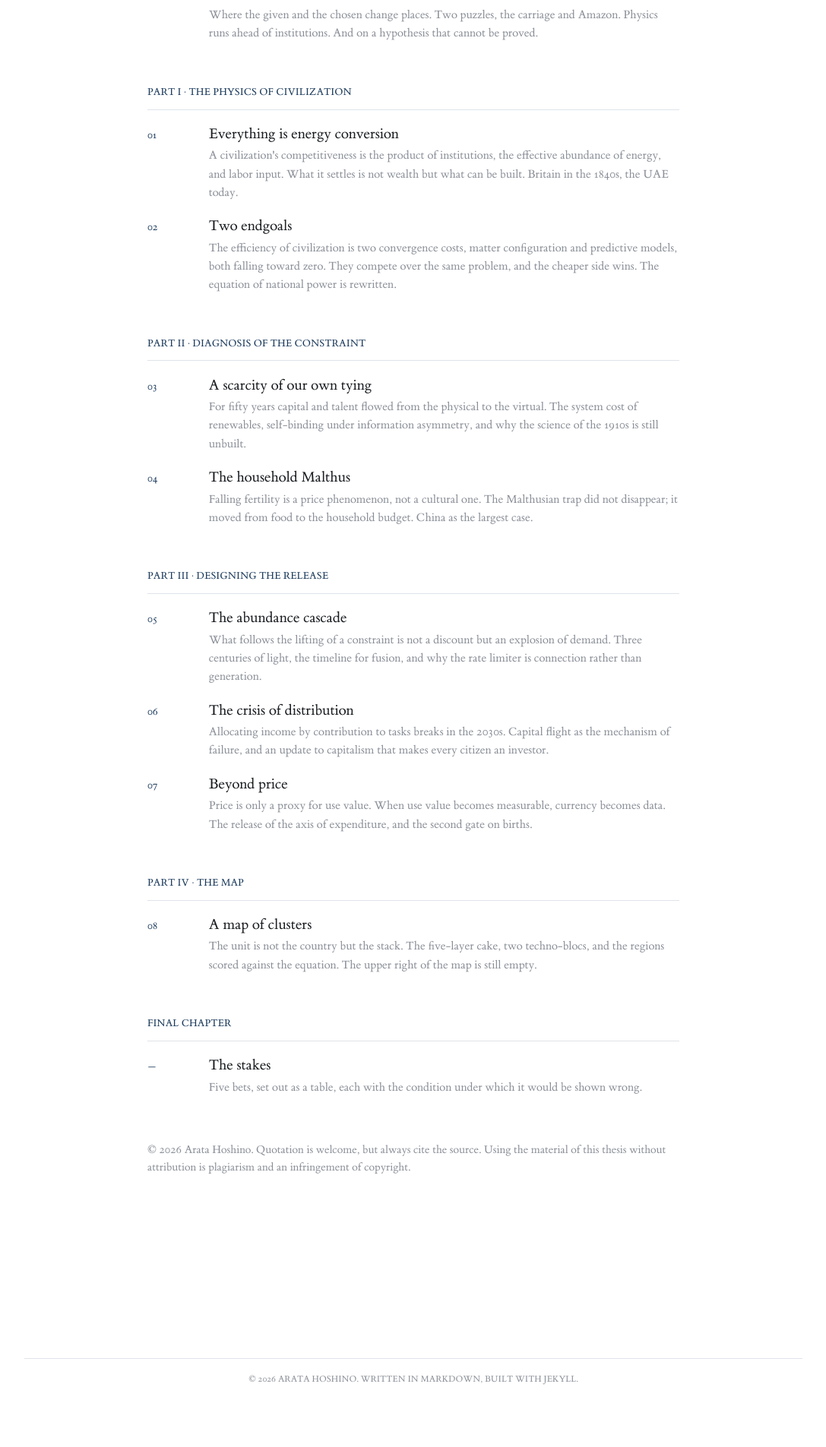
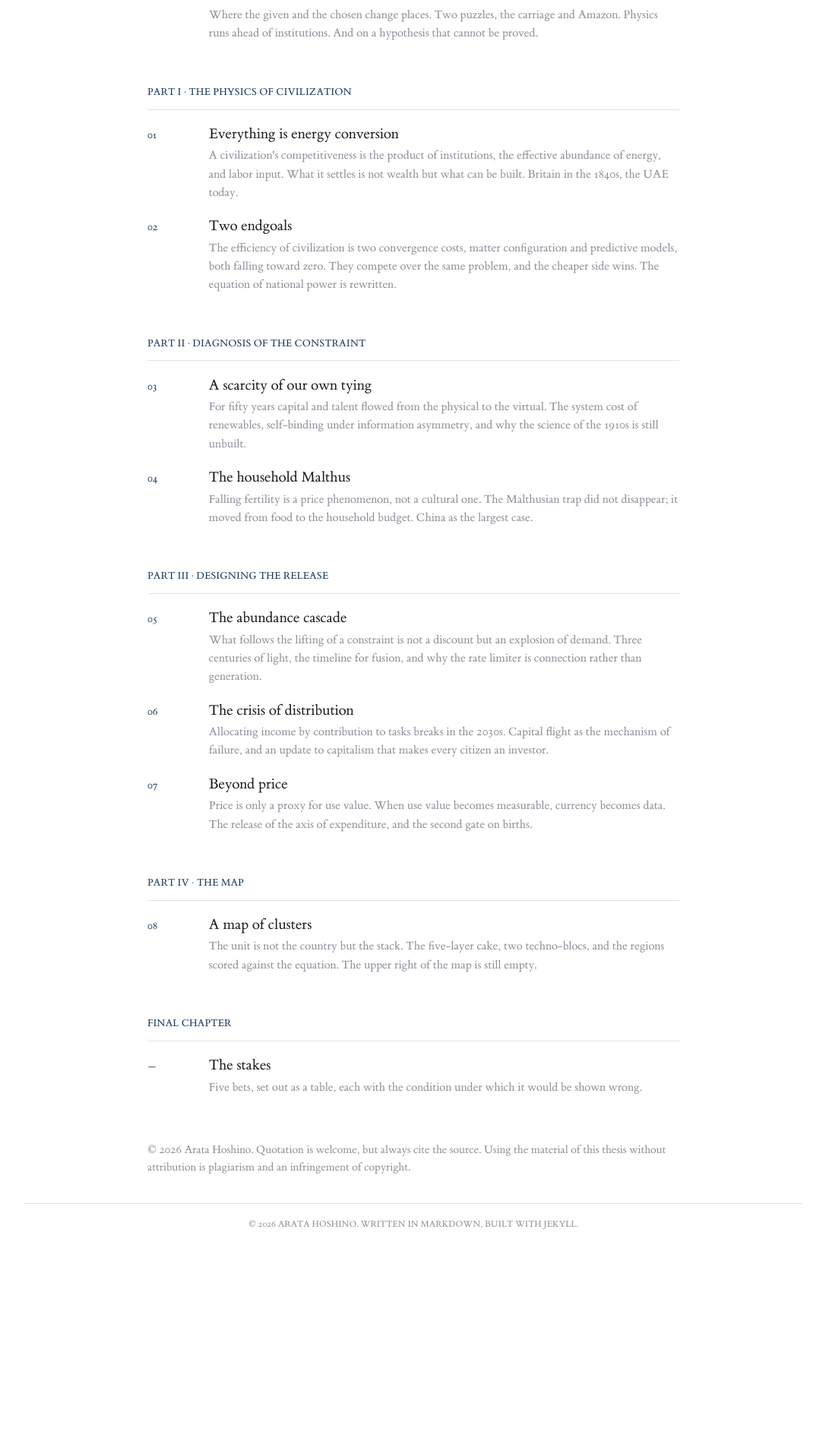
Before and after one commit to arata-hoshino/arata-hoshino.github.io, a Jekyll site: the page built from index.md, in a window 1280 px wide. Shown: the part 2054-3959 px from the top of the page at 76% size, without its empty margins (96-1183 px from the left). Built offline with Jekyll 4.4.1, drawn with Linux system fonts in a browser that asks for light colours; after the commit the page ends 3755 px from its top, so only the background shows below that.

Commit message:
Bring the notice down to the footer's rule on the contents page
The contents page closes on the notice, so its article gives up the
run-out at the foot and the footer draws up: the notice now stands 36px
over the rule. Only that page is affected; the body carries the class.

Co-Authored-By: Claude Opus 5 <noreply@anthropic.com>

```diff
--- a/_layouts/default.html
+++ b/_layouts/default.html
@@ -12,7 +12,7 @@
     <link rel="icon" href="{{ '/assets/favicon.svg' | relative_url }}" type="image/svg+xml">
     <link rel="stylesheet" href="{{ '/assets/css/style.css' | relative_url }}?v={{ site.time | date: '%s' }}">
   </head>
-  <body>
+  <body{% if page.url == '/' %} class="is-contents"{% endif %}>
     <a class="skip-link" href="#content">Skip to content</a>
 
     {% include runhead.html %}
--- a/assets/css/style.css
+++ b/assets/css/style.css
@@ -712,6 +712,16 @@ main {
 .endnote p { margin: 0 0 1em; }
 .endnote p:last-child { margin-bottom: 0; }
 
+/* On the contents page the notice closes the page, so it sits just over
+   the footer's rule rather than at the top of the usual run-out. */
+.is-contents .page {
+  padding-bottom: 0;
+}
+
+.is-contents .site-footer {
+  margin-top: clamp(1.5rem, 3.5vw, 2.25rem);
+}
+
 /* -------------------------------------------------- figures in a chapter
 
    A figure carries its own title and lede above the plot and its caption
```
